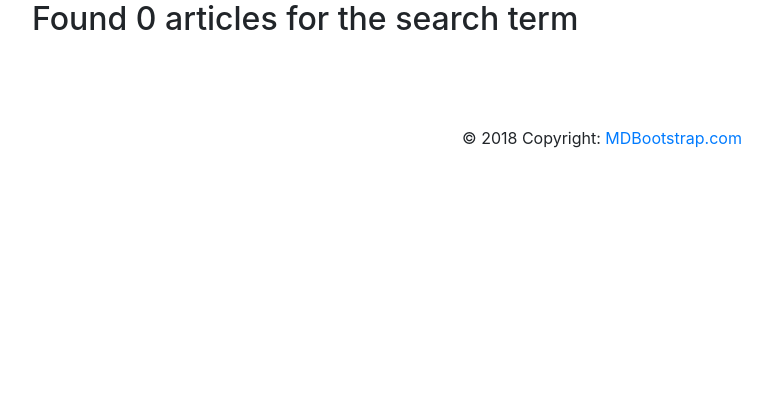
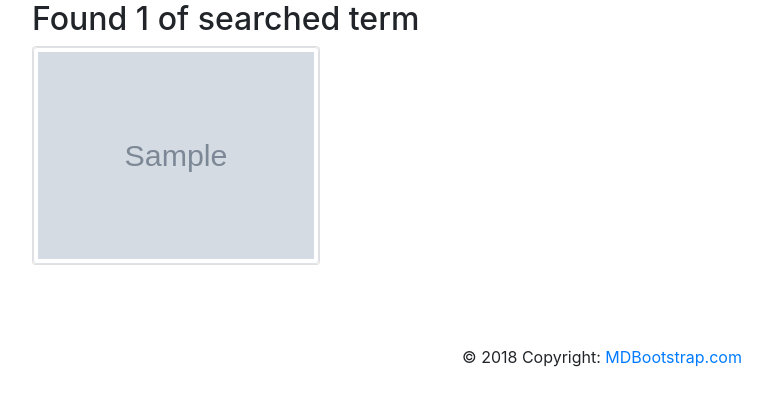
Before and after one commit to Uomar7/gallery, a Django app: template instagram/templates/all-out/search.html in a window 1280 px wide. Shown: the part 56-462 px from the top of the page, without its empty margins (38-810 px from the left). Run offline with Django 3.2, Linux system fonts and the light colour scheme; tables that the repository leaves empty hold one stand-in row (values such as "Sample post"); the template is opened without the code that fills it: values that come from a table or form of the project are taken from there, most other values are stand-ins (such as "Sample title", 1, 10 or a date in 2020); grey boxes marked "Sample" are stand-in pictures; some libraries are stand-ins or nearby versions.

Commit message:
Edited styling for the image display.

```diff
--- a/instagram/templates/all-out/search.html
+++ b/instagram/templates/all-out/search.html
@@ -4,7 +4,7 @@
 <div class="container">
 
   <div class="row">
-    {% if articles%}
+    {% if images%}
       <h2>Found {{ images|length }} of searched term {{message}}</h2>
     {% else %}
       <h2> Found 0 articles for the search term {{message}}</h2>
@@ -14,11 +14,15 @@
 
   <div class="row">
 
-  {% if articles %}
+  {% if images %}
     {% for image in images %}
-      <div class="col-sm-6 col-md-3">
-          <h1>{{image.location}}</h1>
-      </div>
+    <div class="row">
+        <div class="col-md-3">
+            <div class="card" style="width: 18rem;">
+                <img class="img-thumbnail" src="{{ image.image_url.url}}" alt="Card image cap">
+            </div>
+        </div>
+    </div>
     {% endfor %}
   {% endif %}
   </div>
```
Also changed, not shown: instagram/templates/all-out/today-pics.html (+12 -1 lines), media/images/IMG_20180929_104444_705.jpg (added), media/images/IMG_20180929_104444_705_aCUHcPk.jpg (added), media/images/anko.jpg (added), media/images/uomar.jpg (added).
